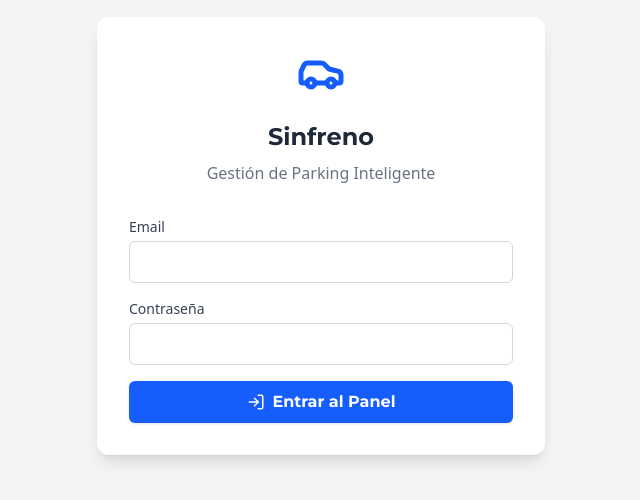
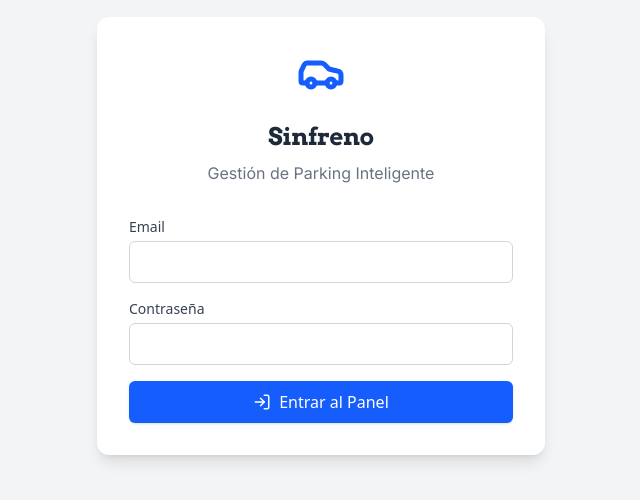
Before and after one commit to juann-ign/sinfreno-Parking-Central-SaaS, a React (Vite) app in the folder frontend/: page / in a window 1280 px wide. Shown: the part 164-664 px from the top of the page, without its empty margins (319-959 px from the left). Built offline with nearby package versions, Linux system fonts and the light colour scheme.

Commit message:
fix: change font-family to Inter and Arvo

```diff
--- a/frontend/components/EntryForm.jsx
+++ b/frontend/components/EntryForm.jsx
@@ -149,7 +149,7 @@ const EntryForm = ({ onEntrySuccess }) => {
         <button
           type="submit"
           disabled={loading || status === "invalid" || status === "empty"}
-          className={`w-full h-[60px] rounded-2xl font-black text-white transition-all flex items-center justify-center gap-2 shadow-lg ${
+          className={`w-full h-[60px] rounded-2xl font-arvo font-black text-white transition-all flex items-center justify-center gap-2 shadow-lg ${
             loading || status === "invalid" || status === "empty"
               ? "bg-slate-200 shadow-nonecursor-not-allowed"
               : "bg-indigo-600 hover:bg-indigo-700 active:scale-95 shadow-indigo-200"
--- a/frontend/index.html
+++ b/frontend/index.html
@@ -4,7 +4,7 @@
     <meta charset="UTF-8" />
     <link rel="icon" type="image/svg+xml" href="/favicon.svg" />
     <link
-      href="https://fonts.googleapis.com/css2?family=Inter:wght@400;500;600&family=Montserrat:wght@700;800;900&display=swap"
+      href="https://fonts.googleapis.com/css2?family=Arvo:wght@400;700&family=Inter:wght@300;400;600;700;800;900&display=swap"
       rel="stylesheet"
     />
     <meta name="viewport" content="width=device-width, initial-scale=1.0" />
--- a/frontend/src/index.css
+++ b/frontend/src/index.css
@@ -1,23 +1,31 @@
+@import url("https://fonts.googleapis.com/css2?family=Arvo:wght@400;700&family=Inter:wght@300;400;600;700;800;900&display=swap");
 @import "tailwindcss";
 
 :root {
-  --color-primary: #4f46e5;
+  font-family: "Inter", sans-serif;
+}
+
+p {
+  font-family: "Inter", sans-serif;
 }
 
 body {
   font-family: "Inter", sans-serif;
   background-color: #f8fafc;
+  color: #1e293b;
 }
 
+/* Aplicamos Arvo a los encabezados globalmente */
 h1,
 h2,
 h3,
-h4,
-button {
-  font-family: "Montserrat", sans-serif;
+h4 {
+  font-family: "Arvo", serif;
+  font-weight: 700;
+  letter-spacing: -0.02em;
 }
 
-/* Custom scrollbar para el listado largo */
+/* Estilizamos el scroll para que combine */
 .custom-scroll::-webkit-scrollbar {
   width: 5px;
 }
--- /dev/null
+++ b/frontend/tailwind.config.js
@@ -0,0 +1,19 @@
+/** @type {import('tailwindcss').Config} */
+export default {
+  content: [
+    "./index.html",
+    "./src/**/*.{js,ts,jsx,tsx}",
+    "./pages/**/*.{js,ts,jsx,tsx}",
+    "./components/**/*.{js,ts,jsx,tsx}",
+  ],
+  theme: {
+    extend: {
+      fontFamily: {
+        // Definimos 'sans' como Inter y 'arvo' como Arvo
+        sans: ["Inter", "sans-serif"],
+        arvo: ["Arvo", "serif"],
+      },
+    },
+  },
+  plugins: [],
+};
```
Also changed, not shown: 1 other file (tests, documents, lock files or other folders).
